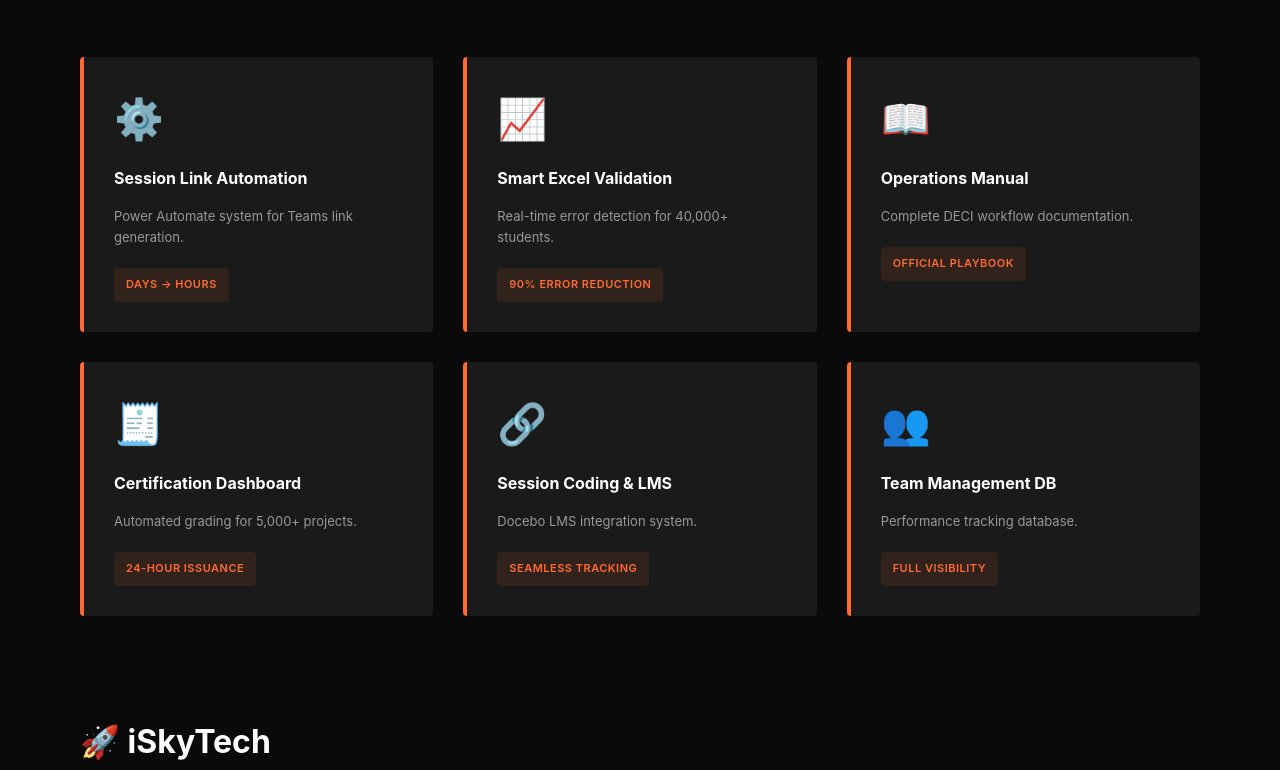
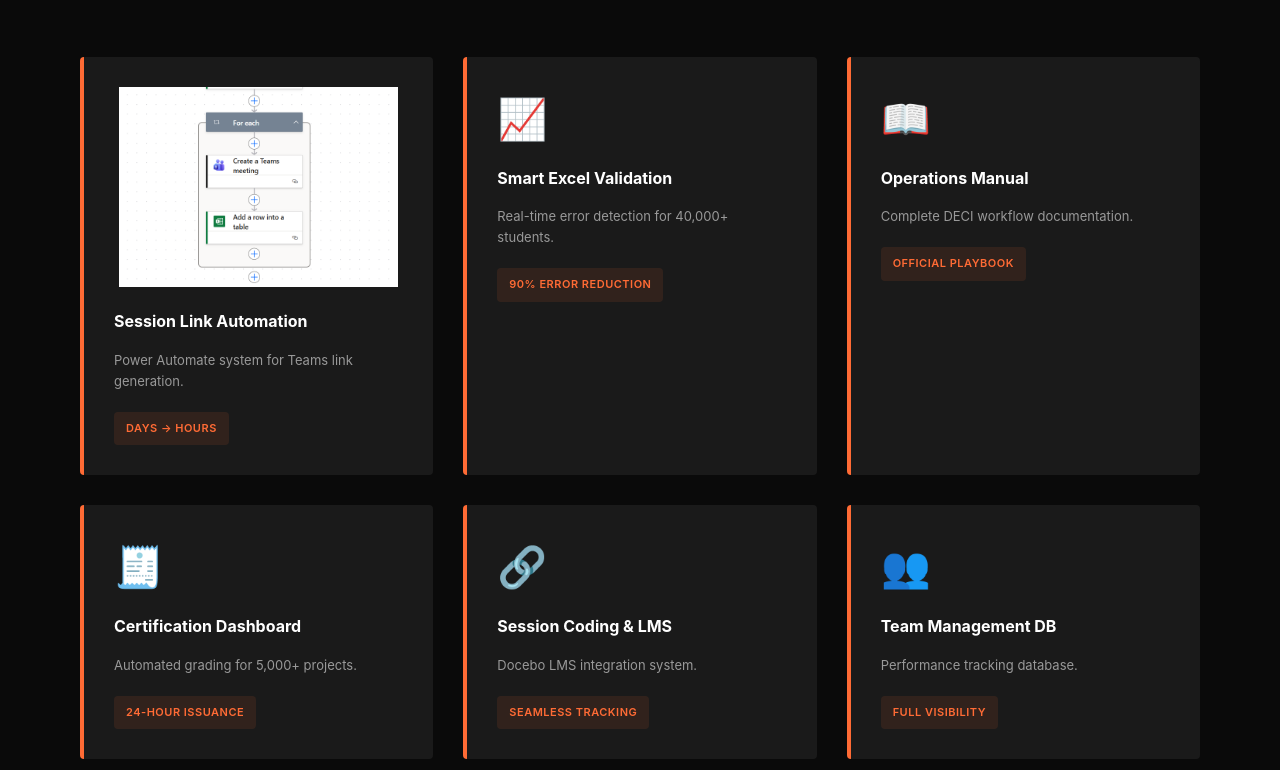
Before and after one commit to Abdelrhman-shoman/-abdelrhman-portfolio, a plain HTML site: page index.html in a window 1280 px wide. Shown: the part 2106-2876 px from the top of the page. Drawn offline with Linux system fonts and the light colour scheme.

Commit message:
Add Session Link Automation project image

```diff
--- a/index.html
+++ b/index.html
@@ -203,7 +203,7 @@
 
                 <div class="projects-list">
                     <div class="project-card">
-                        <div class="card-icon">⚙️</div>
+                        <img src="images/session-link-automation.png" alt="Session Link Automation" class="project-image">
                         <h4>Session Link Automation</h4>
                         <p>Power Automate system for Teams link generation.</p>
                         <div class="impact-badge">Days → Hours</div>
--- a/styles.css
+++ b/styles.css
@@ -26,7 +26,7 @@ section{padding:100px 0;border-bottom:1px solid var(--border-color);transition:b
 .stats-grid{display:grid;grid-template-columns:repeat(4,1fr);gap:20px;margin-bottom:60px}.stat{padding:30px;background-color:var(--dark-secondary);border-left:4px solid var(--accent);text-align:center;border-radius:4px}body.light-mode .stat{background-color:var(--light-secondary)}.stat-value{font-size:36px;font-weight:700;color:var(--accent);margin-bottom:10px}.stat-label{font-size:13px;color:var(--text-muted-dark);text-transform:uppercase;letter-spacing:1px}
 
 /* ===== PROJECTS LIST ===== */
-.projects-list{display:grid;grid-template-columns:repeat(3,1fr);gap:30px}.project-card{padding:30px;background-color:var(--dark-secondary);border-left:4px solid var(--accent);border-radius:4px;transition:var(--transition)}body.light-mode .project-card{background-color:var(--light-secondary)}.project-card:hover{transform:translateY(-5px);background-color:var(--dark-tertiary);box-shadow:0 8px 20px rgba(0,0,0,.1)}body.light-mode .project-card:hover{background-color:var(--light-tertiary)}.card-icon{font-size:40px;margin-bottom:15px;display:block}.project-card h4{font-size:16px;margin-bottom:15px}.project-card p{font-size:13px;color:var(--text-muted-dark);margin-bottom:20px;line-height:1.6}.impact-badge{display:inline-block;font-size:11px;color:var(--accent);background-color:rgba(255,107,53,.1);padding:8px 12px;border-radius:4px;text-transform:uppercase;letter-spacing:.5px;font-weight:600}
+.projects-list{display:grid;grid-template-columns:repeat(3,1fr);gap:30px}.project-card{padding:30px;background-color:var(--dark-secondary);border-left:4px solid var(--accent);border-radius:4px;transition:var(--transition)}body.light-mode .project-card{background-color:var(--light-secondary)}.project-card:hover{transform:translateY(-5px);background-color:var(--dark-tertiary);box-shadow:0 8px 20px rgba(0,0,0,.1)}body.light-mode .project-card:hover{background-color:var(--light-tertiary)}.card-icon{font-size:40px;margin-bottom:15px;display:block}.project-image{width:100%;height:200px;object-fit:contain;margin-bottom:15px;border-radius:4px}.project-card h4{font-size:16px;margin-bottom:15px}.project-card p{font-size:13px;color:var(--text-muted-dark);margin-bottom:20px;line-height:1.6}.impact-badge{display:inline-block;font-size:11px;color:var(--accent);background-color:rgba(255,107,53,.1);padding:8px 12px;border-radius:4px;text-transform:uppercase;letter-spacing:.5px;font-weight:600}
 
 /* ===== SKILLS SECTION ===== */
 .skills{background-color:var(--dark-secondary)}body.light-mode .skills{background-color:var(--light-secondary)}.skills-grid{display:grid;grid-template-columns:repeat(4,1fr);gap:40px}.skill-category h4{font-size:16px;margin-bottom:20px;color:var(--accent)}.skill-category ul{list-style:none}.skill-category li{font-size:13px;color:var(--text-muted-dark);padding:8px 0;border-bottom:1px solid var(--border-color)}.skill-category li:last-child{border-bottom:none}
```
Also changed, not shown: images/session-link-automation.png (added).
